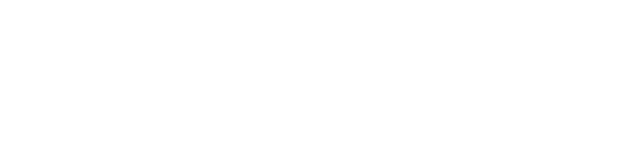
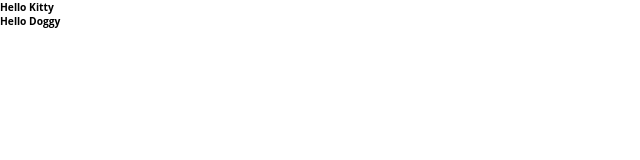
Before and after one commit to GBSV/first-project, a plain HTML site: page index.html in a window 1280 px wide. Shown: the whole page, without its empty margins (0-640 px from the left). Drawn offline with Linux system fonts and the light colour scheme.

Commit message:
2023.06.28 - html, css updates

```diff
--- a/index.html
+++ b/index.html
@@ -7,6 +7,7 @@
         <link rel="stylesheet" href="style.css" />
       </head>
       <body>
-
+        <h1>Hello Kitty</h1>
+        <p>Hello Doggy</p>
       </body>
 </html>
--- a/style.css
+++ b/style.css
@@ -9,11 +9,11 @@
   h4,
   p {
     margin: 0;
-    font-weight: normal;
+    font-weight: bold;
     font-size: 80%;
   }
 
   body {
-    min-width: 850px;
+    min-width: 960px;
     font-family: 'Open Sans', Arial, sans-serif;
   }
```
